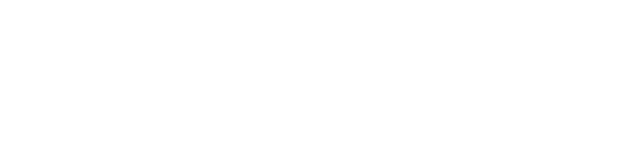
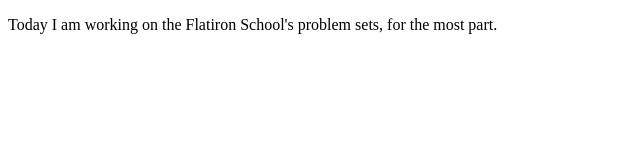
Before and after one commit to jtabb1/2021-08-29-Daily-Coding-Journal, a plain HTML site: page index.html in a window 1280 px wide. Shown: the whole page, without its empty margins (0-640 px from the left). Drawn offline with Linux system fonts and the light colour scheme.

Commit message:
Talk about what I am doing today.

```diff
--- a/index.html
+++ b/index.html
@@ -7,6 +7,12 @@
     <link href="style.css" rel="stylesheet" type="text/css" />
   </head>
   <body>
+
+    <p>
+      Today I am working on the Flatiron School's problem sets,
+      for the most part.
+    </p>
+
     <script src="script.js"></script>
   </body>
 </html>
```
